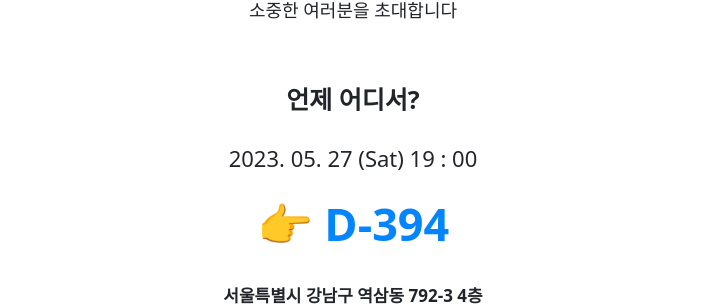
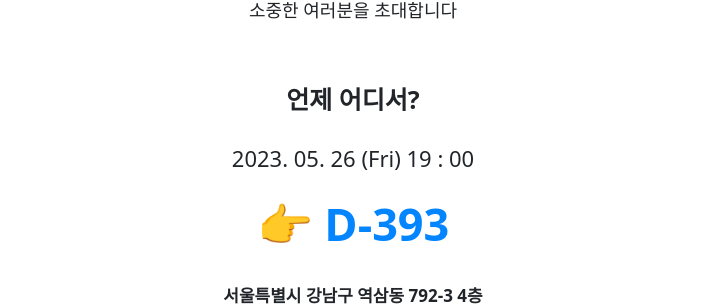
Before and after one commit to GND3/seojun.me, a React (Create React App) app: page / in a window 1280 px wide. Shown: the part 1692-2000 px from the top of the page, without its empty margins (287-992 px from the left). Built offline with nearby package versions, Linux system fonts and the light colour scheme.

Commit message:
update open kakakotalk link and date

```diff
--- a/src/components/Gallery/Gallery.tsx
+++ b/src/components/Gallery/Gallery.tsx
@@ -14,7 +14,7 @@ const Gallery = (): JSX.Element => {
         className="open_kakao_link"
         target="_blank"
         rel="noreferrer"
-        href="https://open.kakao.com/o/gYjxcqde"
+        href="https://open.kakao.com/o/g4atL9jf"
       >
         <span className="open_kakao_link_icon">👉</span> 사진 후원 오카방 바로가기
       </a>
--- a/src/components/PlaceTimeParagraph/PlaceTimeParagraph.helper.ts
+++ b/src/components/PlaceTimeParagraph/PlaceTimeParagraph.helper.ts
@@ -1,4 +1,4 @@
-export const CLOSING_DAY = new Date('2023-05-27T19:00:00');
+export const CLOSING_DAY = new Date('2023-05-26T19:00:00');
 export const PARTY_PLACE = '서울특별시 강남구 역삼동 792-3 4층';
 export const PARTY_PLACE_NAVER_MAP_URL =
   'https://map.naver.com/?app=Y&version=2&appTargetPage=search&appSchemeName=nmap&query=%EC%84%9C%EC%9A%B8%ED%8A%B9%EB%B3%84%EC%8B%9C%20%EA%B0%95%EB%82%A8%EA%B5%AC%20%EC%97%AD%EC%82%BC%EB%8F%99%20792-3&fallbackUrl=https://naver.me/FPecTzQg';
```
